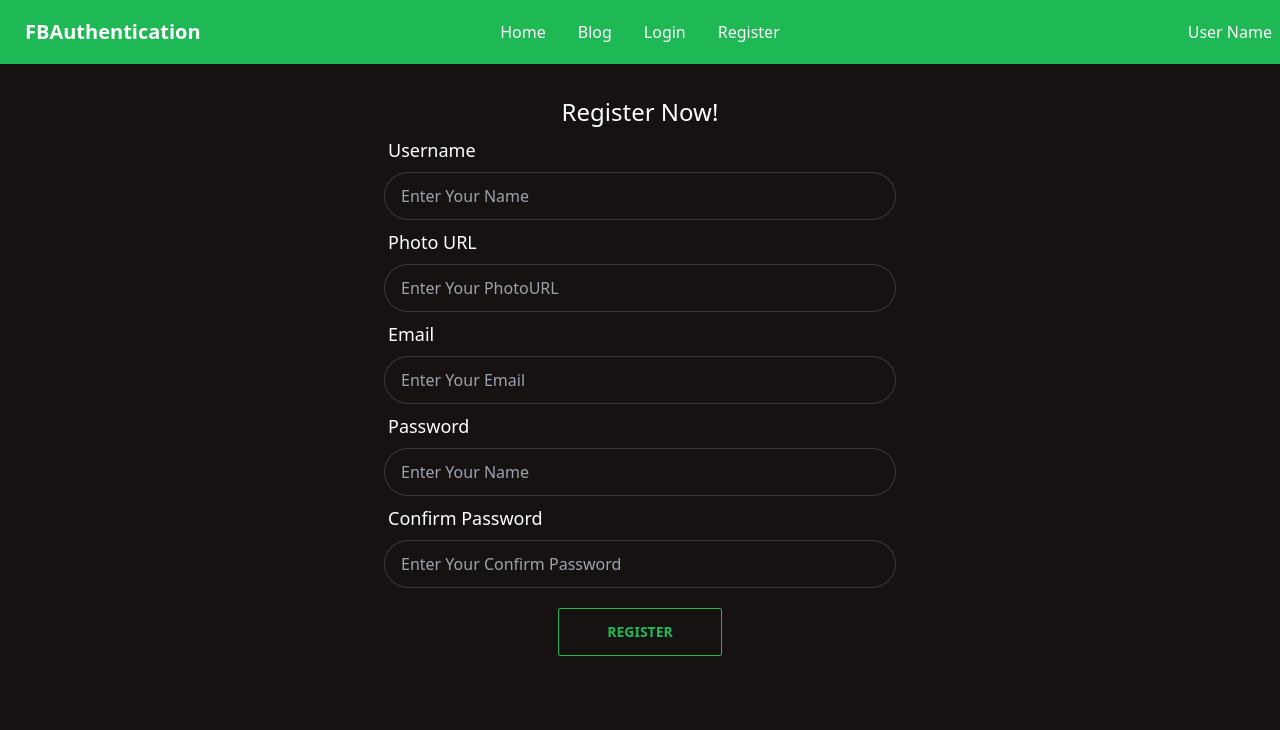
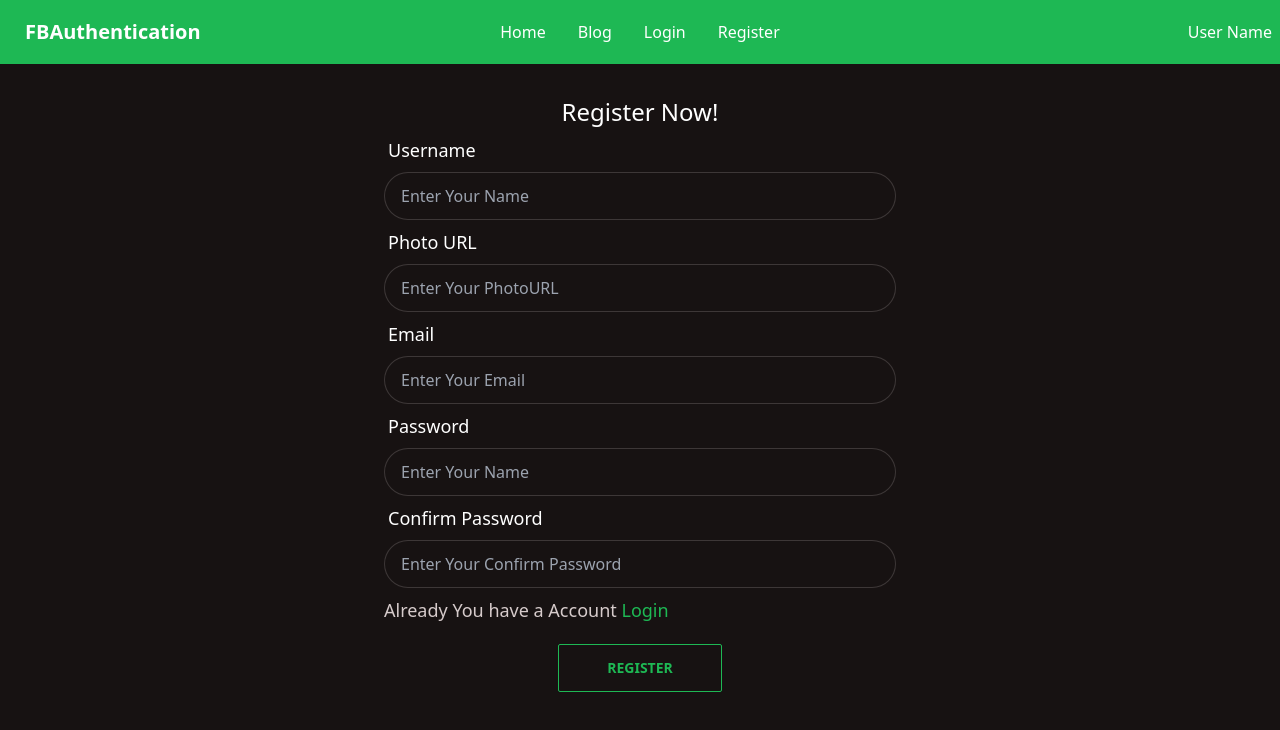
Before and after one commit to MuhammadShohagIslam/firebase-authentication, a React (Create React App) app: page /register in a window 1280 px wide. Shown: the top 730 px of the page. Built offline with nearby package versions, Linux system fonts and the light colour scheme.

Commit message:
Added Submit Functionality

```diff
--- a/src/pages/Blog/Blog.jsx
+++ b/src/pages/Blog/Blog.jsx
@@ -1,7 +1,20 @@
 import React from "react";
 
 const Blog = () => {
-    return <div>Blog Page</div>;
+    return (
+        <div className="card card-compact w-96 bg-base-100 shadow-xl">
+            <figure>
+                <img src="" alt="Shoes" />
+            </figure>
+            <div className="card-body">
+                <h2 className="card-title">Shoes!</h2>
+                <p>If a dog chews shoes whose shoes does he choose?</p>
+                <div className="card-actions justify-end">
+                    <button className="btn btn-primary">Buy Now</button>
+                </div>
+            </div>
+        </div>
+    );
 };
 
 export default Blog;
--- a/src/pages/Login/Login.jsx
+++ b/src/pages/Login/Login.jsx
@@ -1,12 +1,20 @@
 import React from "react";
+import { Link } from "react-router-dom";
 
 const Login = () => {
+    const handleSubmit = (event) => {
+        event.preventDefault();
+        const form = event.target;
+        const email = form.email.value;
+        const password = form.password.value;
+        console.log(email, password);
+    };
     return (
         <div className="w-2/5 m-auto mt-8">
             <h2 className="text-center font-medium text-white text-2xl">
                 Login Now!
             </h2>
-            <form>
+            <form onSubmit={handleSubmit}>
                 <div className="form-control">
                     <label className="label">
                         <span className="label-text text-lg text-white">
@@ -33,6 +41,12 @@ const Login = () => {
                         className="input input-bordered"
                     />
                 </div>
+                <p className="text-lg mt-2">
+                    Do not have account{" "}
+                    <Link className="text-primary" to="/register">
+                        Register Now
+                    </Link>
+                </p>
                 <div className="w-full text-center mt-5">
                     <button
                         type="submit"
--- a/src/pages/Register/Register.jsx
+++ b/src/pages/Register/Register.jsx
@@ -1,12 +1,24 @@
 import React from "react";
+import { Link } from "react-router-dom";
 
 const Register = () => {
+    const handleSubmit = (event) => {
+        event.preventDefault();
+        const form = event.target;
+        const username = form.username.value;
+        const photoURL = form.photoURL.value;
+        const email = form.email.value;
+        const password = form.password.value;
+        const confirmPassword = form.confirmPassword.value;
+        console.log(username, photoURL, email, password, confirmPassword);
+    };
+
     return (
         <div className="w-2/5 m-auto mt-8">
             <h2 className="text-center font-medium text-white text-2xl">
                 Register Now!
             </h2>
-            <form>
+            <form onSubmit={handleSubmit}>
                 <div className="form-control">
                     <label className="label">
                         <span className="label-text text-lg text-white">
@@ -67,13 +79,22 @@ const Register = () => {
                     </label>
                     <input
                         type="password"
-                        name="password"
+                        name="confirmPassword"
                         placeholder="Enter Your Confirm Password"
                         className="input input-bordered"
                     />
                 </div>
+                <p className="text-lg mt-2">
+                    Already You have a Account{" "}
+                    <Link className="text-primary" to="/login">
+                        Login
+                    </Link>
+                </p>
                 <div className="w-full text-center mt-5">
-                    <button type="submit" className="btn btn-outline btn-primary rounded-sm px-12 text-center">
+                    <button
+                        type="submit"
+                        className="btn btn-outline btn-primary rounded-sm px-12 text-center"
+                    >
                         Register
                     </button>
                 </div>
--- /dev/null
+++ b/src/routes/PrivateRouter/PrivateRouter.jsx
@@ -0,0 +1,11 @@
+import React from 'react';
+
+const PrivateRouter = () => {
+    return (
+        <div>
+
+        </div>
+    );
+};
+
+export default PrivateRouter;
```
